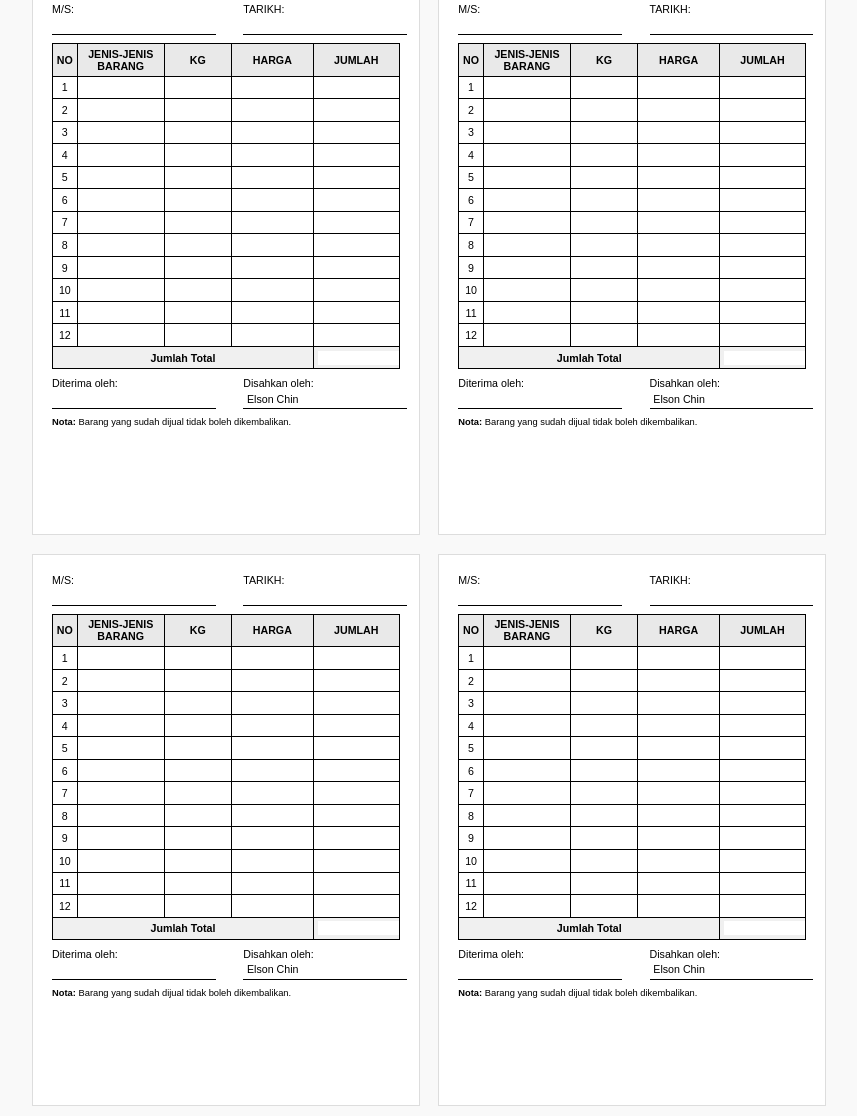
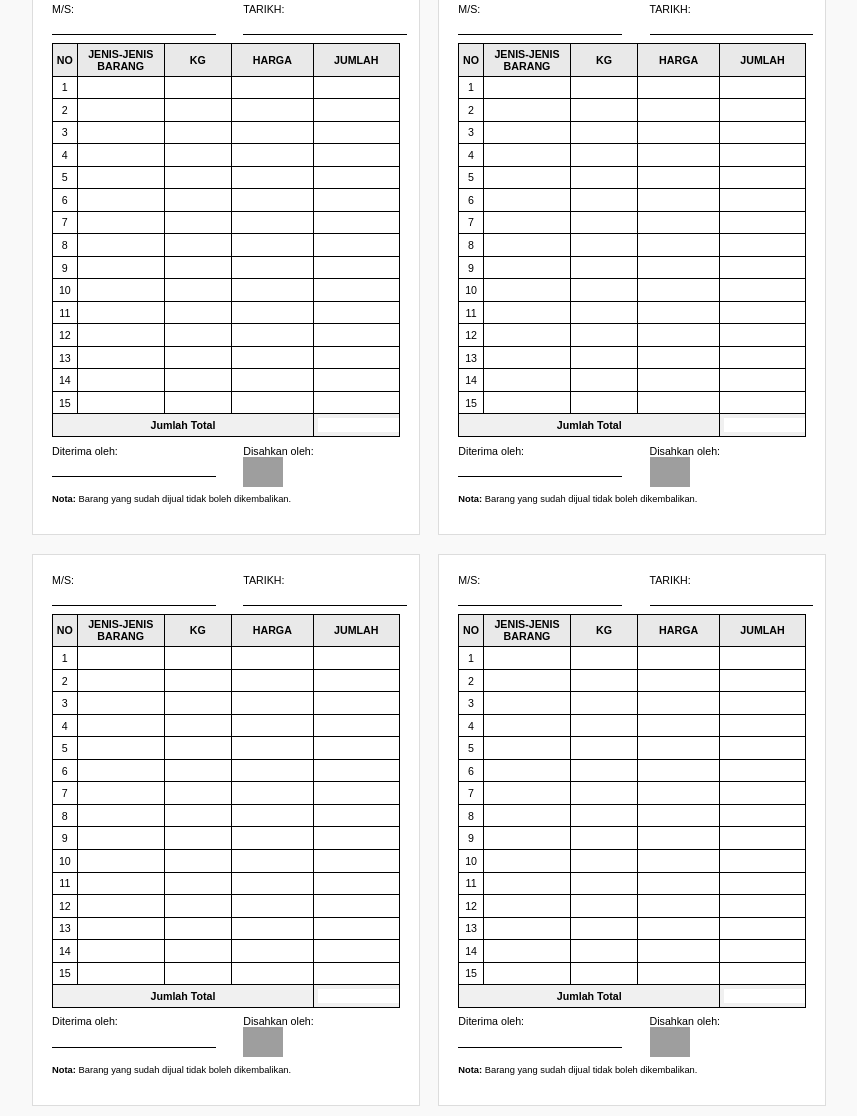
Before and after one commit to SmartProfits/ElsonChin2, a plain HTML site: page index.html in a window 1280 px wide. Shown: the part 27-1143 px from the top of the page, without its empty margins (211-1068 px from the left). Drawn offline with Linux system fonts and the light colour scheme; grey boxes are pictures that could not be loaded.

Commit message:
Update index.html

```diff
--- a/index.html
+++ b/index.html
@@ -27,6 +27,18 @@
             margin: 0 auto;
             page-break-after: always;
         }
+        /* 在现有的 CSS 中添加以下样式 */
+.signature-img {
+    height: 30px;
+    width: auto;
+    vertical-align: middle;
+}
+
+.signature-container {
+    height: 30px;
+    display: flex;
+    align-items: center;
+}
 
         .container {
             width: 100%;
@@ -168,6 +180,9 @@
                     <tr><td>10</td><td><input type="text"></td><td><input type="number" class="kg" oninput="calculateJumlah(this, 2)" min="0" step="0.01"></td><td><input type="number" class="harga" oninput="calculateJumlah(this, 2)" min="0" step="0.01"></td><td><input type="text" class="jumlah" readonly></td></tr>
                     <tr><td>11</td><td><input type="text"></td><td><input type="number" class="kg" oninput="calculateJumlah(this, 2)" min="0" step="0.01"></td><td><input type="number" class="harga" oninput="calculateJumlah(this, 2)" min="0" step="0.01"></td><td><input type="text" class="jumlah" readonly></td></tr>
                     <tr><td>12</td><td><input type="text"></td><td><input type="number" class="kg" oninput="calculateJumlah(this, 2)" min="0" step="0.01"></td><td><input type="number" class="harga" oninput="calculateJumlah(this, 2)" min="0" step="0.01"></td><td><input type="text" class="jumlah" readonly></td></tr>
+                    <tr><td>13</td><td><input type="text"></td><td><input type="number" class="kg" oninput="calculateJumlah(this, 2)" min="0" step="0.01"></td><td><input type="number" class="harga" oninput="calculateJumlah(this, 2)" min="0" step="0.01"></td><td><input type="text" class="jumlah" readonly></td></tr>
+                    <tr><td>14</td><td><input type="text"></td><td><input type="number" class="kg" oninput="calculateJumlah(this, 2)" min="0" step="0.01"></td><td><input type="number" class="harga" oninput="calculateJumlah(this, 2)" min="0" step="0.01"></td><td><input type="text" class="jumlah" readonly></td></tr>
+                    <tr><td>15</td><td><input type="text"></td><td><input type="number" class="kg" oninput="calculateJumlah(this, 2)" min="0" step="0.01"></td><td><input type="number" class="harga" oninput="calculateJumlah(this, 2)" min="0" step="0.01"></td><td><input type="text" class="jumlah" readonly></td></tr>
                 </tbody>
                 <tfoot>
                     <tr class="total-row">
@@ -182,9 +197,11 @@
                     <input type="text" id="received-1">
                 </div>
                 <div>
-                    <label for="confirmed-1">Disahkan oleh:</label>
-                    <input type="text" id="confirmed-1" value="Elson Chin" readonly>
-                </div>
+    <label>Disahkan oleh:</label>
+    <div class="signature-container">
+        <img src="https://jinadaz.github.io/code/yangsign.png" class="signature-img" alt="signature">
+    </div>
+</div>
             </div>
             <div class="note">
                 <strong>Nota:</strong> Barang yang sudah dijual tidak boleh dikembalikan.
@@ -226,6 +243,9 @@
                     <tr><td>10</td><td><input type="text"></td><td><input type="number" class="kg" oninput="calculateJumlah(this, 2)" min="0" step="0.01"></td><td><input type="number" class="harga" oninput="calculateJumlah(this, 2)" min="0" step="0.01"></td><td><input type="text" class="jumlah" readonly></td></tr>
                     <tr><td>11</td><td><input type="text"></td><td><input type="number" class="kg" oninput="calculateJumlah(this, 2)" min="0" step="0.01"></td><td><input type="number" class="harga" oninput="calculateJumlah(this, 2)" min="0" step="0.01"></td><td><input type="text" class="jumlah" readonly></td></tr>
                     <tr><td>12</td><td><input type="text"></td><td><input type="number" class="kg" oninput="calculateJumlah(this, 2)" min="0" step="0.01"></td><td><input type="number" class="harga" oninput="calculateJumlah(this, 2)" min="0" step="0.01"></td><td><input type="text" class="jumlah" readonly></td></tr>
+                    <tr><td>13</td><td><input type="text"></td><td><input type="number" class="kg" oninput="calculateJumlah(this, 2)" min="0" step="0.01"></td><td><input type="number" class="harga" oninput="calculateJumlah(this, 2)" min="0" step="0.01"></td><td><input type="text" class="jumlah" readonly></td></tr>
+                    <tr><td>14</td><td><input type="text"></td><td><input type="number" class="kg" oninput="calculateJumlah(this, 2)" min="0" step="0.01"></td><td><input type="number" class="harga" oninput="calculateJumlah(this, 2)" min="0" step="0.01"></td><td><input type="text" class="jumlah" readonly></td></tr>
+                    <tr><td>15</td><td><input type="text"></td><td><input type="number" class="kg" oninput="calculateJumlah(this, 2)" min="0" step="0.01"></td><td><input type="number" class="harga" oninput="calculateJumlah(this, 2)" min="0" step="0.01"></td><td><input type="text" class="jumlah" readonly></td></tr>
                 </tbody>
                 <tfoot>
                     <tr class="total-row">
@@ -240,9 +260,11 @@
                     <input type="text" id="received-2">
                 </div>
                 <div>
-                    <label for="confirmed-2">Disahkan oleh:</label>
-                    <input type="text" id="confirmed-2" value="Elson Chin" readonly>
-                </div>
+    <label>Disahkan oleh:</label>
+    <div class="signature-container">
+        <img src="https://jinadaz.github.io/code/yangsign.png" class="signature-img" alt="signature">
+    </div>
+</div>
             </div>
             <div class="note">
                 <strong>Nota:</strong> Barang yang sudah dijual tidak boleh dikembalikan.
@@ -283,6 +305,9 @@
                     <tr><td>10</td><td><input type="text"></td><td><input type="number" class="kg" oninput="calculateJumlah(this, 2)" min="0" step="0.01"></td><td><input type="number" class="harga" oninput="calculateJumlah(this, 2)" min="0" step="0.01"></td><td><input type="text" class="jumlah" readonly></td></tr>
                     <tr><td>11</td><td><input type="text"></td><td><input type="number" class="kg" oninput="calculateJumlah(this, 2)" min="0" step="0.01"></td><td><input type="number" class="harga" oninput="calculateJumlah(this, 2)" min="0" step="0.01"></td><td><input type="text" class="jumlah" readonly></td></tr>
                     <tr><td>12</td><td><input type="text"></td><td><input type="number" class="kg" oninput="calculateJumlah(this, 2)" min="0" step="0.01"></td><td><input type="number" class="harga" oninput="calculateJumlah(this, 2)" min="0" step="0.01"></td><td><input type="text" class="jumlah" readonly></td></tr>
+                    <tr><td>13</td><td><input type="text"></td><td><input type="number" class="kg" oninput="calculateJumlah(this, 2)" min="0" step="0.01"></td><td><input type="number" class="harga" oninput="calculateJumlah(this, 2)" min="0" step="0.01"></td><td><input type="text" class="jumlah" readonly></td></tr>
+                    <tr><td>14</td><td><input type="text"></td><td><input type="number" class="kg" oninput="calculateJumlah(this, 2)" min="0" step="0.01"></td><td><input type="number" class="harga" oninput="calculateJumlah(this, 2)" min="0" step="0.01"></td><td><input type="text" class="jumlah" readonly></td></tr>
+                    <tr><td>15</td><td><input type="text"></td><td><input type="number" class="kg" oninput="calculateJumlah(this, 2)" min="0" step="0.01"></td><td><input type="number" class="harga" oninput="calculateJumlah(this, 2)" min="0" step="0.01"></td><td><input type="text" class="jumlah" readonly></td></tr>
                 </tbody>
                 <tfoot>
                     <tr class="total-row">
@@ -297,9 +322,11 @@
                     <input type="text" id="received-3">
                 </div>
                 <div>
-                    <label for="confirmed-3">Disahkan oleh:</label>
-                    <input type="text" id="confirmed-3" value="Elson Chin" readonly>
-                </div>
+    <label>Disahkan oleh:</label>
+    <div class="signature-container">
+        <img src="https://jinadaz.github.io/code/yangsign.png" class="signature-img" alt="signature">
+    </div>
+</div>
             </div>
             <div class="note">
                 <strong>Nota:</strong> Barang yang sudah dijual tidak boleh dikembalikan.
@@ -341,6 +368,9 @@
                     <tr><td>10</td><td><input type="text"></td><td><input type="number" class="kg" oninput="calculateJumlah(this, 2)" min="0" step="0.01"></td><td><input type="number" class="harga" oninput="calculateJumlah(this, 2)" min="0" step="0.01"></td><td><input type="text" class="jumlah" readonly></td></tr>
                     <tr><td>11</td><td><input type="text"></td><td><input type="number" class="kg" oninput="calculateJumlah(this, 2)" min="0" step="0.01"></td><td><input type="number" class="harga" oninput="calculateJumlah(this, 2)" min="0" step="0.01"></td><td><input type="text" class="jumlah" readonly></td></tr>
                     <tr><td>12</td><td><input type="text"></td><td><input type="number" class="kg" oninput="calculateJumlah(this, 2)" min="0" step="0.01"></td><td><input type="number" class="harga" oninput="calculateJumlah(this, 2)" min="0" step="0.01"></td><td><input type="text" class="jumlah" readonly></td></tr>
+                    <tr><td>13</td><td><input type="text"></td><td><input type="number" class="kg" oninput="calculateJumlah(this, 2)" min="0" step="0.01"></td><td><input type="number" class="harga" oninput="calculateJumlah(this, 2)" min="0" step="0.01"></td><td><input type="text" class="jumlah" readonly></td></tr>
+                    <tr><td>14</td><td><input type="text"></td><td><input type="number" class="kg" oninput="calculateJumlah(this, 2)" min="0" step="0.01"></td><td><input type="number" class="harga" oninput="calculateJumlah(this, 2)" min="0" step="0.01"></td><td><input type="text" class="jumlah" readonly></td></tr>
+                    <tr><td>15</td><td><input type="text"></td><td><input type="number" class="kg" oninput="calculateJumlah(this, 2)" min="0" step="0.01"></td><td><input type="number" class="harga" oninput="calculateJumlah(this, 2)" min="0" step="0.01"></td><td><input type="text" class="jumlah" readonly></td></tr>
                 </tbody>
                 <tfoot>
                     <tr class="total-row">
@@ -354,10 +384,13 @@
                     <label for="received-4">Diterima oleh:</label>
                     <input type="text" id="received-4">
                 </div>
-                <div>
-                    <label for="confirmed-4">Disahkan oleh:</label>
-                    <input type="text" id="confirmed-4" value="Elson Chin" readonly>
-                </div>
+               <div>
+    <label>Disahkan oleh:</label>
+    <div class="signature-container">
+        <img src="https://jinadaz.github.io/code/yangsign.png" class="signature-img" alt="signature">
+
+    </div>
+</div>
             </div>
             <div class="note">
                 <strong>Nota:</strong> Barang yang sudah dijual tidak boleh dikembalikan.
```
